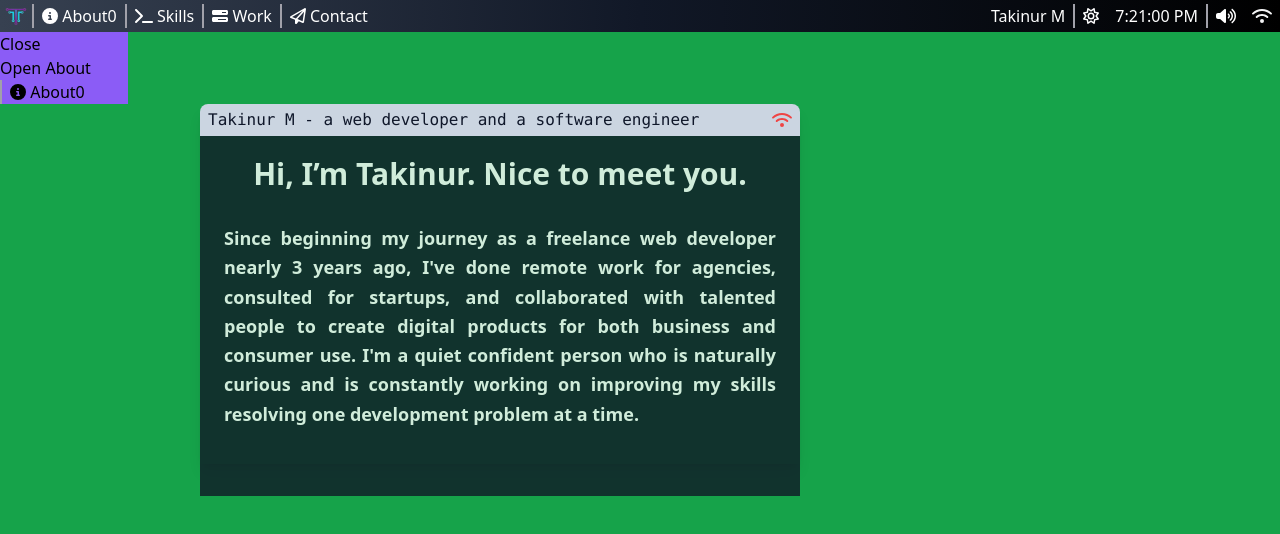
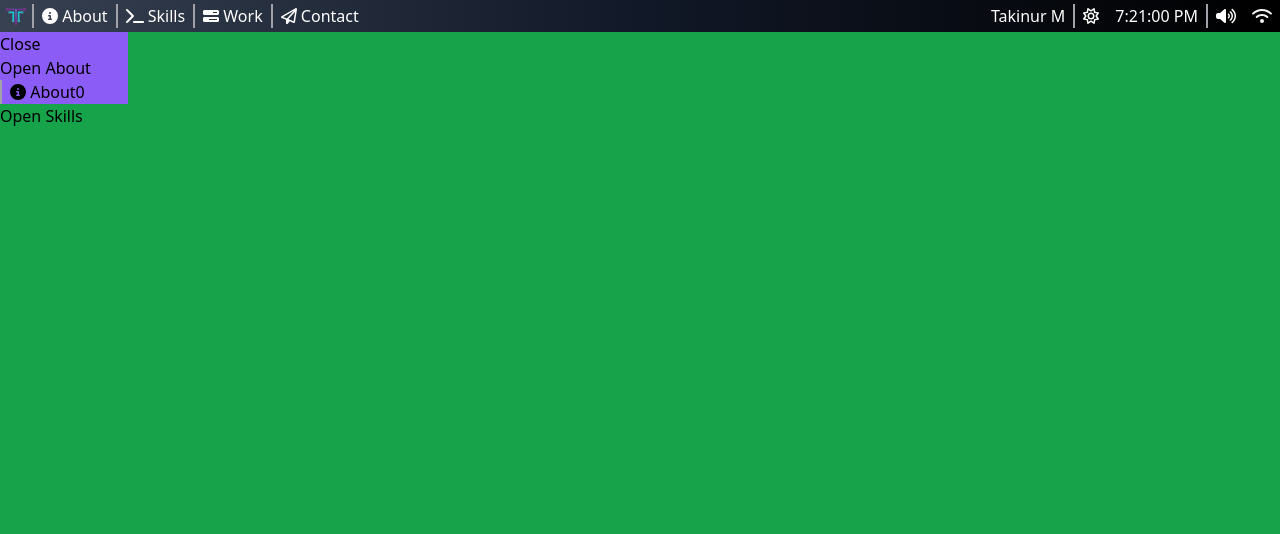
Before and after one commit to takinur/rektfolio, a React (Vite) app: page / in a window 1280 px wide. Shown: the top 534 px of the page. Built offline with nearby package versions, Linux system fonts and the light colour scheme.

Commit message:
About Section and Contact

```diff
--- a/package.json
+++ b/package.json
@@ -16,6 +16,7 @@
     "react": "^18.2.0",
     "react-dom": "^18.2.0",
     "react-draggable": "^4.4.5",
+    "react-winbox": "^1.4.2",
     "sass": "^1.54.4"
   },
   "devDependencies": {
--- a/src/App.jsx
+++ b/src/App.jsx
@@ -10,10 +10,11 @@ import {
 } from "@fortawesome/free-solid-svg-icons";
 import { faPaperPlane, faSun } from "@fortawesome/free-regular-svg-icons";
 
+
 import { window as Programm } from "./components/Window";
 import { TerminalWindow as Terminal } from "./components/TerminalWindow";
 import { About } from "./components/About";
-
+import { Contact } from "./components/Contact";
 function App() {
   const [aboutWindow, setAboutWindow] = useState([0]);
 
@@ -28,7 +29,7 @@ function App() {
   // }, 1000);
 
   //Open program on click event
-  const openAboutWin = (e) => {
+  const openSkillWin = (e) => {
     e.preventDefault();
     setAboutWindow([...aboutWindow, aboutWindow.length]);
   };
@@ -43,7 +44,9 @@ function App() {
   };
   let aboutWindows = [];
   for (let i = 0; i < aboutWindow.length; i++) {
-    aboutWindows.push(<About key={i} index={i} handleClose={removeAboutTask} />);
+    aboutWindows.push(
+      <About key={i} index={i} handleClose={removeAboutTask} />
+    );
   }
   //Add to taskbar
   const aboutTask = aboutWindow.map((window, index) => (
@@ -53,6 +56,24 @@ function App() {
     >
       <FontAwesomeIcon icon={faCircleInfo} /> About{index}
     </div>
+  ));
+
+  const [AboutWindows, setAboutWindows] = useState([]);
+
+  const openAboutWin = (e) => {
+    e.preventDefault();
+    if(AboutWindows.length < 5) {
+    setAboutWindows([...AboutWindows, AboutWindows.length]);
+    }
+    else{
+      alert("Yo! Hold up! You can't open more than 5 windows");
+      setAboutWindows([]);
+    }
+  };
+  //Open Multiple About window
+  const AllAboutWindows = AboutWindows.map((window, index) => (
+    <About key={index} index={window} />
+    // <Skills key={index} index={window} handleClose={removeSkillsTask} />
   ));
 
 
@@ -70,9 +91,13 @@ function App() {
                 />
               </a>
             </div>
-            {aboutTask}
-            <div className="border-l-2 border-zinc-400 px-2 hover:bg-gray-500">
-              <FontAwesomeIcon icon={faTerminal} /> Skills
+            {/* {aboutTask} */}
+            {/* {skillsTask} */}
+            <div className="border-l-2 border-zinc-400 px-2 hover:bg-gray-500 cursor-default" onClick={openAboutWin}>
+              <FontAwesomeIcon icon={faCircleInfo}  /> About
+            </div>
+            <div className="border-l-2 border-zinc-400 px-2 hover:bg-gray-500 cursor-default">
+              <FontAwesomeIcon icon={faTerminal}  /> Skills
             </div>
             <div className="border-l-2 border-zinc-400 px-2 hover:bg-gray-500">
               <FontAwesomeIcon icon={faBarsProgress} /> Work
@@ -103,7 +128,8 @@ function App() {
             <button onClick={openAboutWin}> Open About </button>
             {aboutTask}
           </div>
-          {aboutWindows}
+          <button onClick={openSkillWin}> Open Skills </button>
+          {AllAboutWindows}
         </div>
       </div>
     </div>
--- a/src/components/About.jsx
+++ b/src/components/About.jsx
@@ -1,68 +1,38 @@
-import React, { useState, useRef } from "react";
-import Draggable from "react-draggable";
-import { FontAwesomeIcon } from "@fortawesome/react-fontawesome";
-import {
-  faWifi,
-} from "@fortawesome/free-solid-svg-icons";
+import React, { useState } from "react";
+import WinBox from "react-winbox";
 
 export const About = (props) => {
-  console.log('hello', props);
-  const [isOpen, setIsOpen] = useState(false);
-  const dragHandlers = {
-    axis: "both",
-    bounds: "parent",
-    allowAnyClick: true,
-    defaultPosition: { x: 200, y: 0 },
-    // positionOffset: { x: "10%", y: "10%" },
+  const [windows, setWindows] = useState([]);
+
+  const handleClose = (force, id) => {
+    let state = [...windows];
+    const index = state.findIndex((info) => info.id === id);
+    if (index !== -1) {
+      if (state[index].onclose && state[index].onclose(force)) return true; // window-specific onclose, returns true if it does not need the default close process.
+      state.splice(index, 1);
+      setTimeout(() => setWindows(state)); // (Notice 5)to change winbox showing state in `onclose`, MUST wrap it within `setTimeout`
+    }
   };
-  const nodeRef = useRef(null);
 
-  const closeWindow = (e) => {
-    e.preventDefault();
-    setIsOpen(true);
-    props.handleClose(props.index);
-    console.log(props.index);
-  }
+  const winProps = {
+    width: "600px",
+    height: "360px",
+    title: "Lets have a talk",
+    className: "bg-slate-700 rounded-t-lg",
+    x: "center",
+    y: 30,
+  };
 
-  let programm;
-  if (!isOpen) {
-    programm = (
-      <Draggable {...dragHandlers} nodeRef={nodeRef}>
-        <div className="wrapper w-1/3" ref={nodeRef}>
-          <div className="text-left w-[600px] h-[360px] rounded-t-lg shadow-lg m-auto">
-            <div className="bg-slate-300 h-8 rounded-t-lg pl-2 pt-1 flex justify-between">
-              <h3 className="text-slate-900 font-mono cursor-default">
-                Takinur M - a web developer and a software engineer
-              </h3>
-              <div className="mr-2">
-              <FontAwesomeIcon icon={faWifi} className="text-red-500 hover:opacity-60" onClick={closeWindow} />
-              </div>
-            </div>
-            <div className="text-slate-100 font-sans bg-gray-900 opacity-80 p-2 h-full">
-              <div
-                class="hero-text text-center items-center content-center mt-3"
-              >
-                <h1 className="font-bold text-4xl md:text-3xl text-white leading-tight">
-                  Hi, I’m Takinur. Nice to meet you.
-                </h1>
-                <p className="text-white text-lg text-justify leading-relaxed mt-8 font-semibold px-4">
-                  Since beginning my journey as a freelance web developer nearly
-                  3 years ago, I've done remote work for agencies, consulted for
-                  startups, and collaborated with talented people to create
-                  digital products for both business and consumer use. I'm a
-                  quiet confident person who is naturally curious and is
-                  constantly working on improving my skills resolving one
-                  development problem at a time.
-                </p>
-              </div>
-            </div>
-          </div>
+  return (
+    <>
+      <WinBox
+        {...winProps}
+        onclose={(force) => handleClose(force, props.index)}
+      >
+        <div className="text-slate-100 font-sans bg-gray-500 opacity-90 p-2 h-full">
+          <span className="prompt">$</span>
         </div>
-      </Draggable>
-    );
-  } else {
-    programm = null;
-  }
-
-  return programm;
+      </WinBox>
+    </>
+  );
 };
--- /dev/null
+++ b/src/components/Contact.jsx
@@ -0,0 +1,38 @@
+import React, { useState } from "react";
+import WinBox from "react-winbox";
+
+export const Contact = (props) => {
+  const [windows, setWindows] = useState([]);
+
+  const handleClose = (force, id) => {
+    let state = [...windows];
+    const index = state.findIndex((info) => info.id === id);
+    if (index !== -1) {
+      if (state[index].onclose && state[index].onclose(force)) return true; // window-specific onclose, returns true if it does not need the default close process.
+      state.splice(index, 1);
+      setTimeout(() => setWindows(state)); // (Notice 5)to change winbox showing state in `onclose`, MUST wrap it within `setTimeout`
+    }
+  };
+
+  const winProps = {
+    width: "600px",
+    height: "360px",
+    title: "Lets have a talk",
+    className: "bg-slate-700 rounded-t-lg",
+    x: "center",
+    y: 30,
+  };
+
+  return (
+    <>
+      <WinBox
+        {...winProps}
+        onclose={(force) => handleClose(force, props.index)}
+      >
+        <div className="text-slate-100 font-sans bg-gray-500 opacity-90 p-2 h-full">
+          <span className="prompt">$</span>
+        </div>
+      </WinBox>
+    </>
+  );
+};
--- /dev/null
+++ b/src/components/Skills.jsx
@@ -0,0 +1,68 @@
+import React, { useState, useRef } from "react";
+import Draggable from "react-draggable";
+import { FontAwesomeIcon } from "@fortawesome/react-fontawesome";
+import {
+  faWifi,
+} from "@fortawesome/free-solid-svg-icons";
+
+export const About = (props) => {
+  console.log('hello', props);
+  const [isOpen, setIsOpen] = useState(false);
+  const dragHandlers = {
+    axis: "both",
+    bounds: "parent",
+    allowAnyClick: true,
+    defaultPosition: { x: 200, y: 0 },
+    // positionOffset: { x: "10%", y: "10%" },
+  };
+  const nodeRef = useRef(null);
+
+  const closeWindow = (e) => {
+    e.preventDefault();
+    setIsOpen(true);
+    props.handleClose(props.index);
+    console.log(props.index);
+  }
+
+  let programm;
+  if (!isOpen) {
+    programm = (
+      <Draggable {...dragHandlers} nodeRef={nodeRef}>
+        <div className="wrapper w-1/3" ref={nodeRef}>
+          <div className="text-left w-[600px] h-[360px] rounded-t-lg shadow-lg m-auto">
+            <div className="bg-slate-300 h-8 rounded-t-lg pl-2 pt-1 flex justify-between">
+              <h3 className="text-slate-900 font-mono cursor-default">
+                Takinur M - a web developer and a software engineer
+              </h3>
+              <div className="mr-2">
+              <FontAwesomeIcon icon={faWifi} className="text-red-500 hover:opacity-60" onClick={closeWindow} />
+              </div>
+            </div>
+            <div className="text-slate-100 font-sans bg-gray-900 opacity-80 p-2 h-full">
+              <div
+                class="hero-text text-center items-center content-center mt-3"
+              >
+                <h1 className="font-bold text-4xl md:text-3xl text-white leading-tight">
+                  Hi, I’m Takinur. Nice to meet you.
+                </h1>
+                <p className="text-white text-lg text-justify leading-relaxed mt-8 font-semibold px-4">
+                  Since beginning my journey as a freelance web developer nearly
+                  3 years ago, I've done remote work for agencies, consulted for
+                  startups, and collaborated with talented people to create
+                  digital products for both business and consumer use. I'm a
+                  quiet confident person who is naturally curious and is
+                  constantly working on improving my skills resolving one
+                  development problem at a time.
+                </p>
+              </div>
+            </div>
+          </div>
+        </div>
+      </Draggable>
+    );
+  } else {
+    programm = null;
+  }
+
+  return programm;
+};
```
Also changed, not shown: 1 other file (tests, documents, lock files or other folders).
